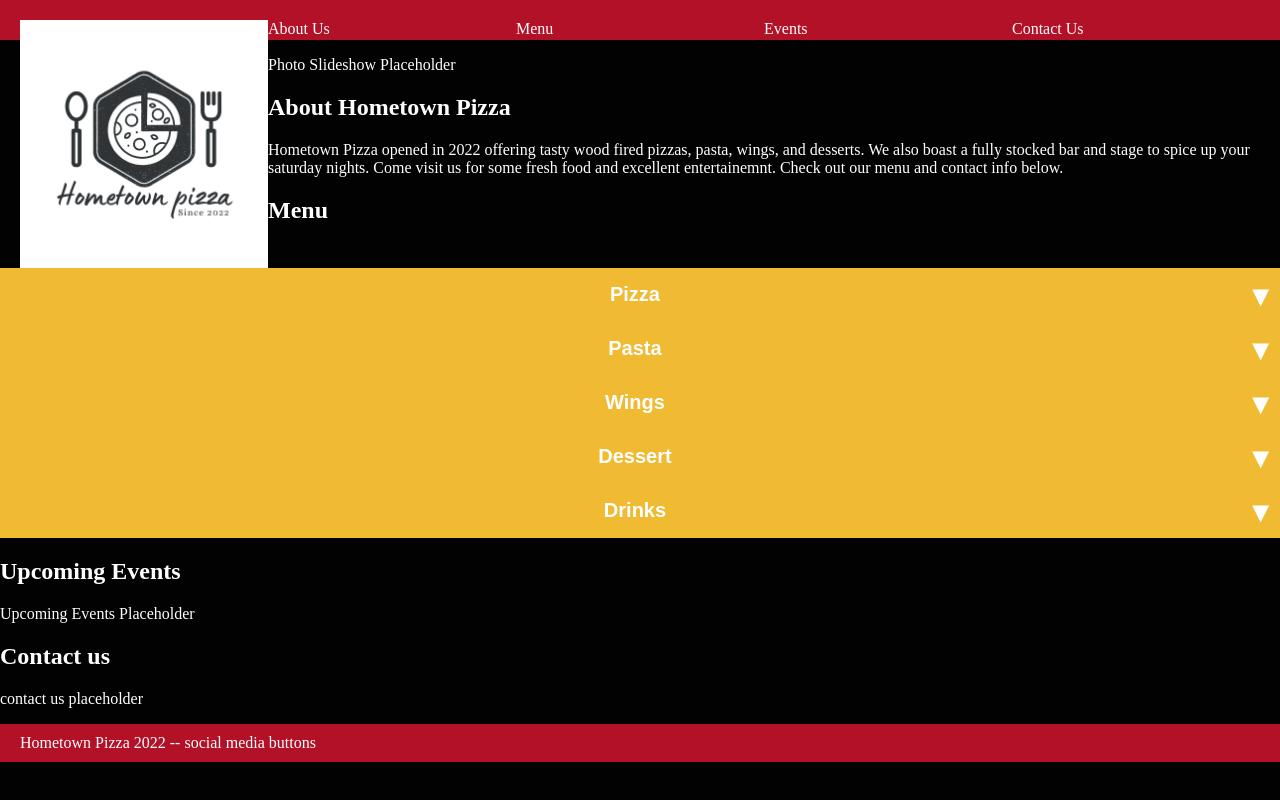
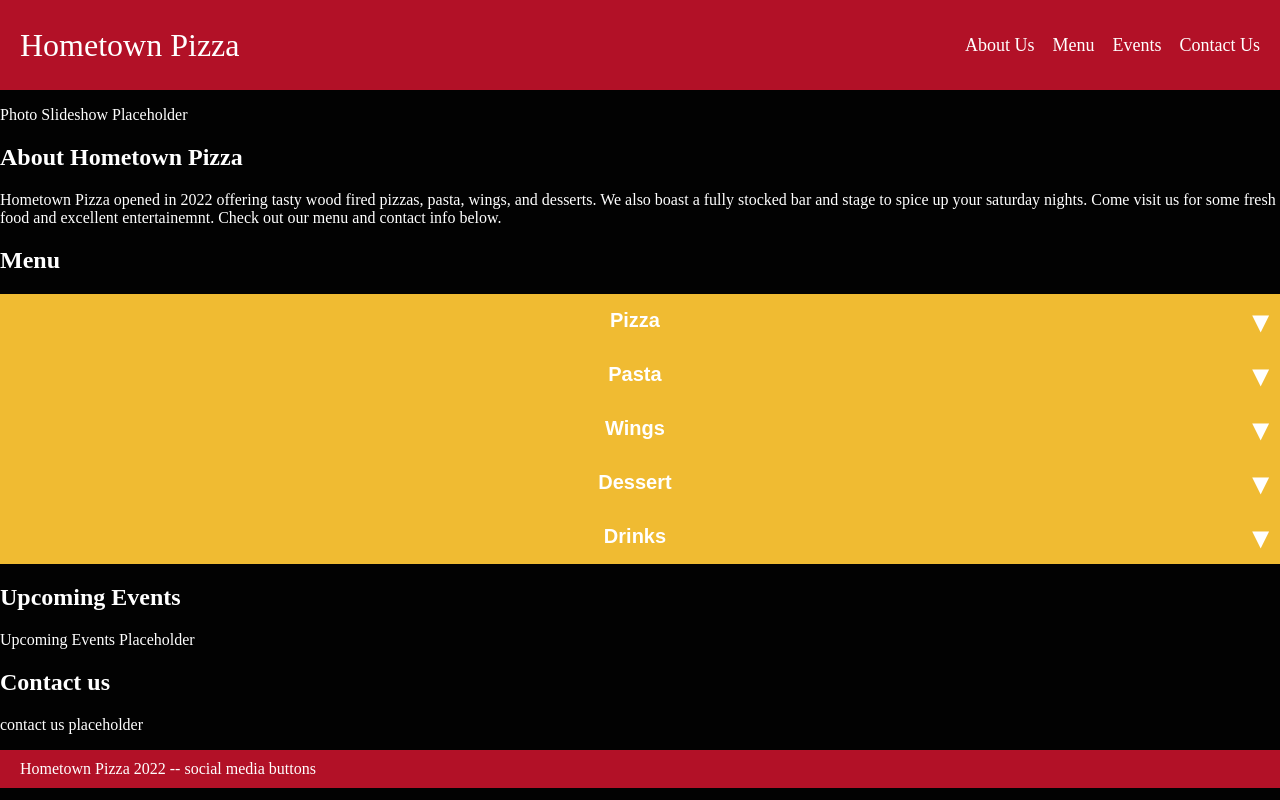
Before and after one commit to beramsey/Code-KY-Web-Dev-1-Thurs-Fall-2022-Final-Project, a plain HTML site: page index.html in a window 1280 px wide. Drawn offline with Linux system fonts and the light colour scheme.

Commit message:
Fixed nav menu

```diff
--- a/index.html
+++ b/index.html
@@ -9,13 +9,15 @@
 </head>
 <body>
     <header>
-      <img src="/Photos/Hometown Pizza Minimilist Logo.png" alt="Hometown Pizza Logo.">
         <nav>
+          <div class="logo">Hometown Pizza</div>
            <ul>
-            <li>About Us</li>
-            <li>Menu</li>
-            <li>Events</li>
-            <li>Contact Us</li>
+            <div class="navli">
+            <li><a href="#about">About Us</a></li>
+            <li><a href="#menu">Menu</a></li>
+            <li><a href="#events">Events</a></li>
+            <li><a href="#contact">Contact Us</a></li>
+            </div>
            </ul>
 
         </nav>
@@ -23,13 +25,16 @@
     <main>
       <p>Photo Slideshow Placeholder</p>
 
+      <section class="about" id="about">
   <h2>About Hometown Pizza</h2>
   <p>
     Hometown Pizza opened in 2022 offering tasty wood fired pizzas, pasta, wings, and desserts. We also boast a fully stocked bar and stage to spice up your saturday nights.
     Come visit us for some fresh food and excellent entertainemnt. Check out our menu and contact info below.
   </p>
+  </section>
 
   <!--Restaurant Menu Begin-->
+  <section class="menu" id="menu">
   <h2>Menu</h2>
   <div class="accordion">
     <button type="button" class="accordion__button">Pizza</button>
@@ -211,14 +216,19 @@
     </div>
   </div>
 </div>
+</section>
 
   <!--Restaurant Menu End-->
 
+  <section class="events" id="events">
   <h2>Upcoming Events</h2>
   <p>Upcoming Events Placeholder</p>
+</section>
 
+<section class="contact" id="contact">
   <h2>Contact us</h2>
   <p>contact us placeholder</p>
+  </section>
     </main>
 
     <footer>
--- a/style.css
+++ b/style.css
@@ -6,65 +6,59 @@ body {
     padding: 0;
 
 }
+
 header {
-    background-color: #B21127;
-    padding: 20px;
+    padding: 0;
 
 }
+/*
 header > img  {
     width: 20%;
     float: left;
     }
+    */
 
+    /* Nav Styles Begin */
     nav {
-        margin-top: -3px;
-        padding:0%;
+    display: flex;
+    align-items: center;
+    justify-content: space-between;
+    padding: 20px;
+    background-color: #B21127;
+    color: white;
+
 
     }
-    nav li {
-        list-style: none;
-        margin: 0;
-        padding: 0;
-        display: block;
-        width: 20%;
-        float: left;
+    .navli {
+    list-style: none;
+    display: flex;
+    gap: 1em;
+    font-size: 18px;
     }
     nav ul {
         list-style: none;
         margin: 0;
         padding: 0;
+        display: inline;
     }
     nav a {
         display: block;
-        background-color: lavender;
         line-height: 2.8em;
         text-decoration: none;
         text-align: center;
         text-decoration: none;
-        color:lightsalmon;
+        color: white;
     }
     nav a:hover {
-        background-color: orangered;
-        color: green;
-        text-decoration: underline;
+        background-color: #f493a1;
+        color: #a0a0a0;
         font-size: 1.2em;
-        transition: background-color 0.5s ease-in 0.2s, color 0.5s ease-in 0.2s, font-size 1s ease;
+    }
+    .logo {
+        font-size: 32px;
     }
 
-/*
-nav {
-}
-
-ul {
-    margin: 0;
-    padding: 0;
-    list-style-type: none;
-}
-
-li{
-    display: inline-block;
-}
-*/
+    /* Nav Styles End */
 
 main {
 }
```
